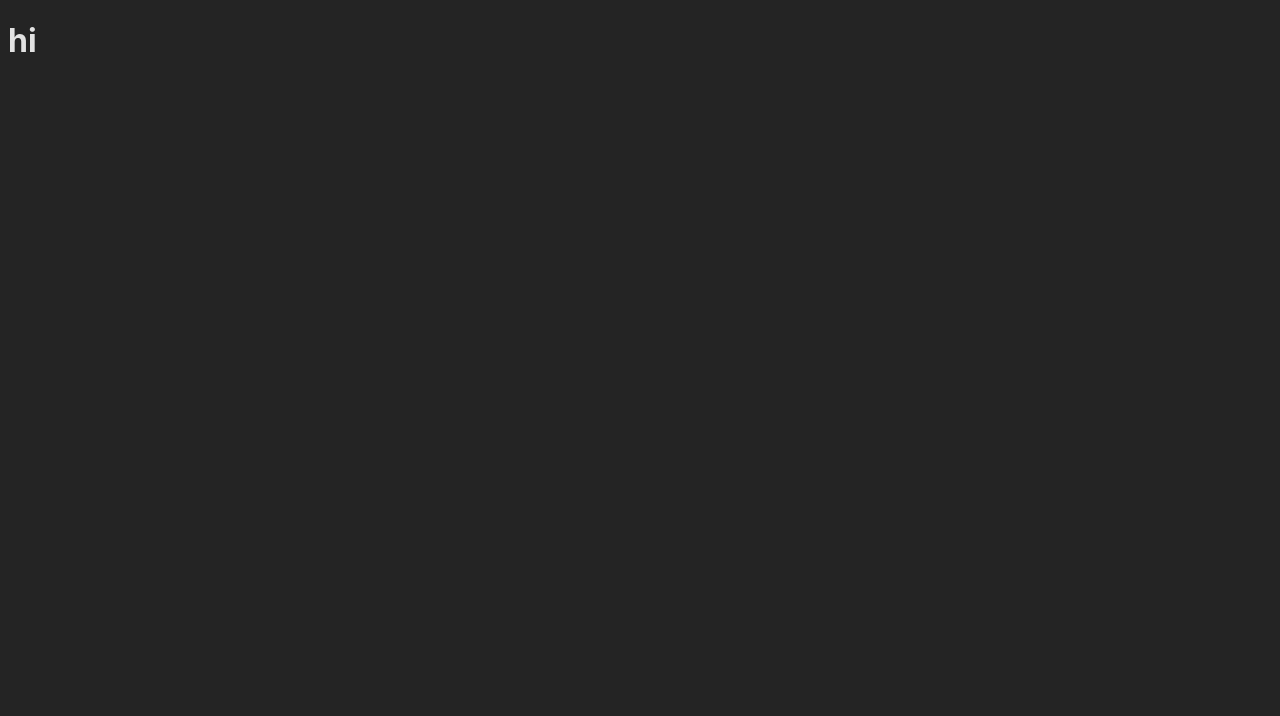
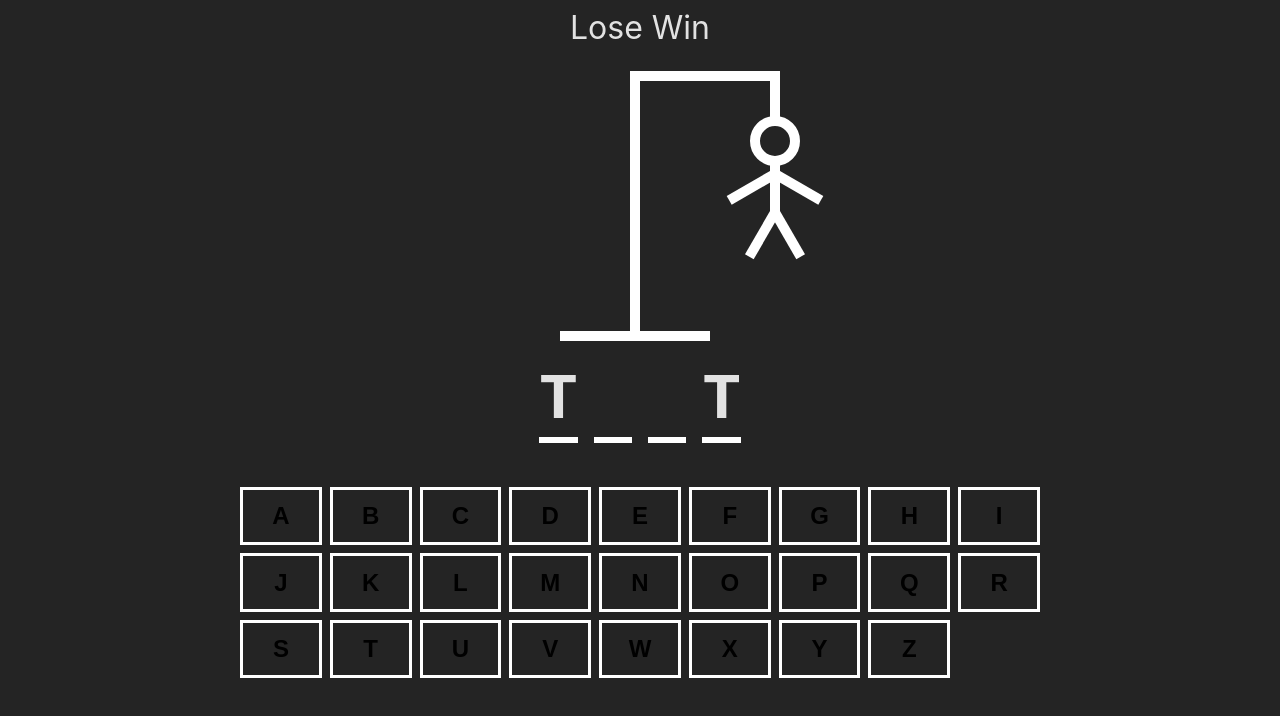
Before and after one commit to ro77en/react-hangman, a React (Vite) app: page / in a window 1280 px wide. Shown: the top 716 px of the page. Built offline with nearby package versions, Linux system fonts and the light colour scheme.

Commit message:
main code

```diff
--- a/src/App.tsx
+++ b/src/App.tsx
@@ -1,8 +1,29 @@
-import './App.css'
+import { useState } from "react";
+import "./App.css";
+import words from "./wordList.json";
+import { HangmanDrawing } from "./components/HangmanDrawing";
+import { HangmanWord } from "./components/HangmanWord";
+import { Keyboard } from "./components/Keyboard";
 
 function App() {
+  const [wordToGuess, setWordToGuess] = useState(() => {
+    return words[Math.floor(Math.random() * words.length)];
+  });
 
-  return <h1>hi</h1>
+  const [guessedLetters, setGuessedLetters] = useState<string[]>([]);
+
+  console.log(wordToGuess);
+
+  return (
+    <div className="container">
+      <div className="showResult">Lose Win</div>
+      <HangmanDrawing />
+      <HangmanWord />
+      <div style={{ alignSelf: "stretch" }}>
+        <Keyboard />
+      </div>
+    </div>
+  );
 }
 
-export default App
+export default App;
```
